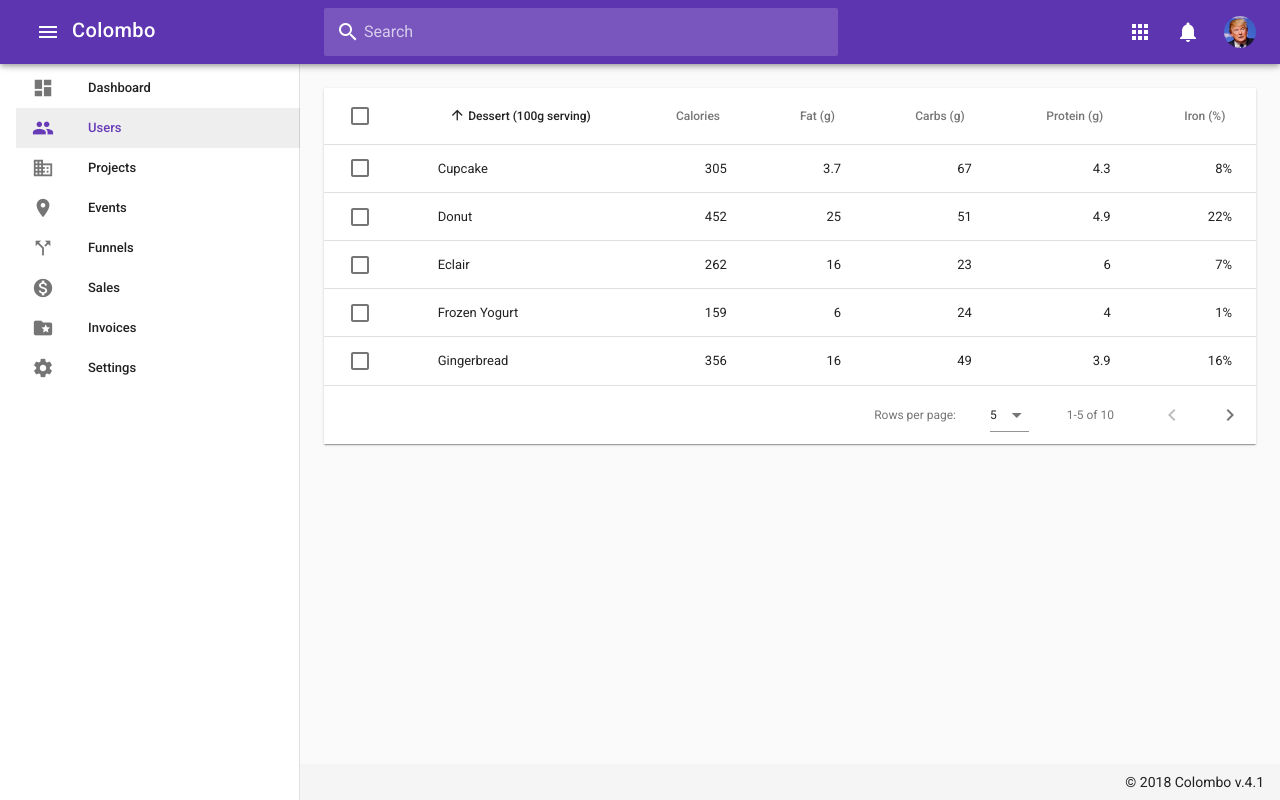
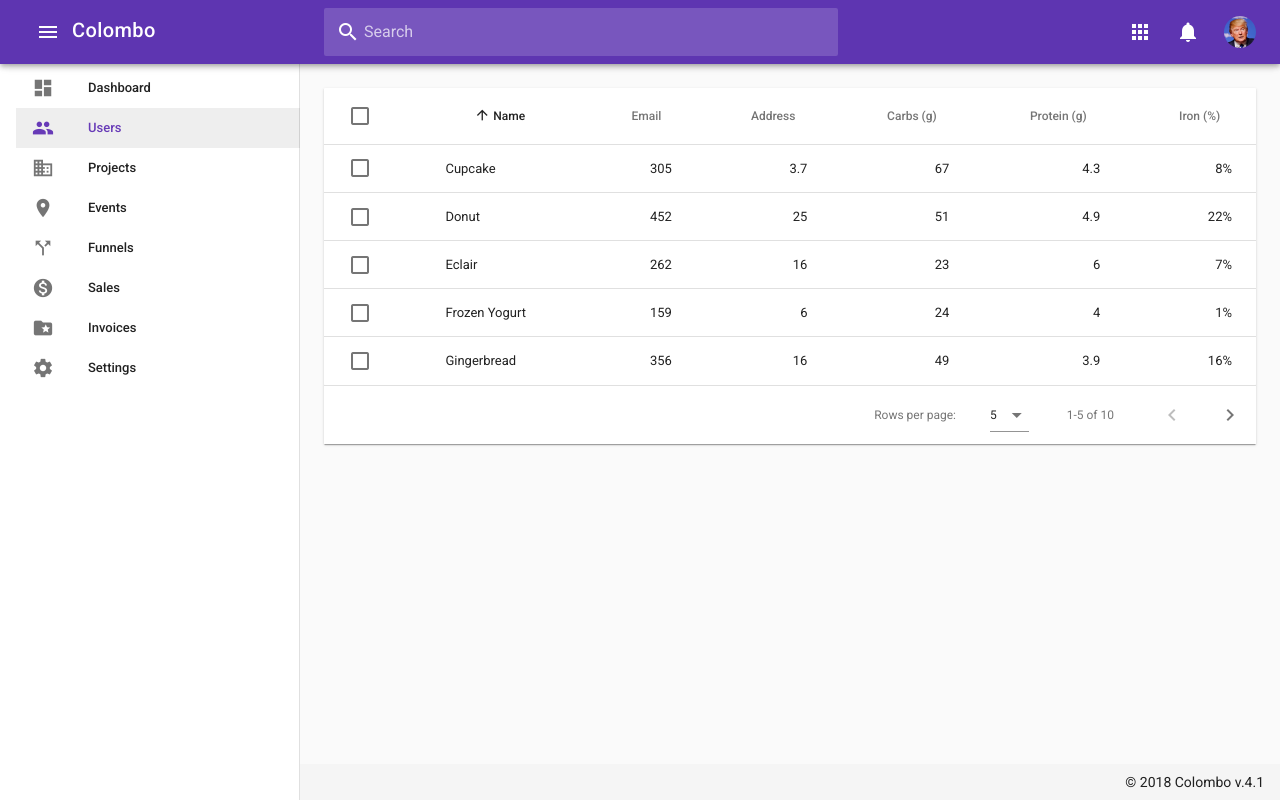
Before and after one commit to nadunperera/colombo_vue_app, a Vue app: page /#/users in a window 1280 px wide. Built offline with nearby package versions, Linux system fonts and the light colour scheme.

Commit message:
added little to readme.md

```diff
--- a/src/components/Users.vue
+++ b/src/components/Users.vue
@@ -64,12 +64,12 @@ export default {
     selected: [],
     headers: [
       {
-        text: "Dessert (100g serving)",
+        text: "Name",
         align: "left",
         value: "name"
       },
-      { text: "Calories", value: "calories" },
-      { text: "Fat (g)", value: "fat" },
+      { text: "Email", value: "calories" },
+      { text: "Address", value: "fat" },
       { text: "Carbs (g)", value: "carbs" },
       { text: "Protein (g)", value: "protein" },
       { text: "Iron (%)", value: "iron" }
```
Also changed, not shown: 1 other file (tests, documents, lock files or other folders).
